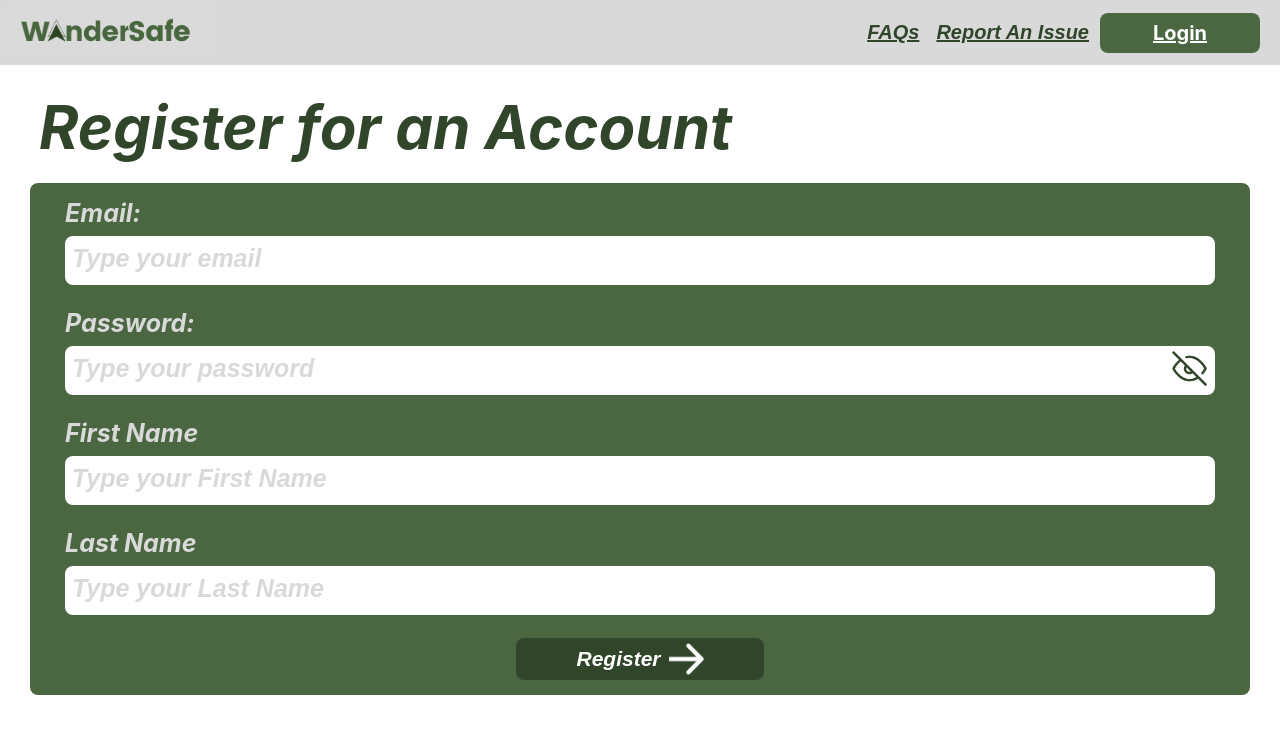
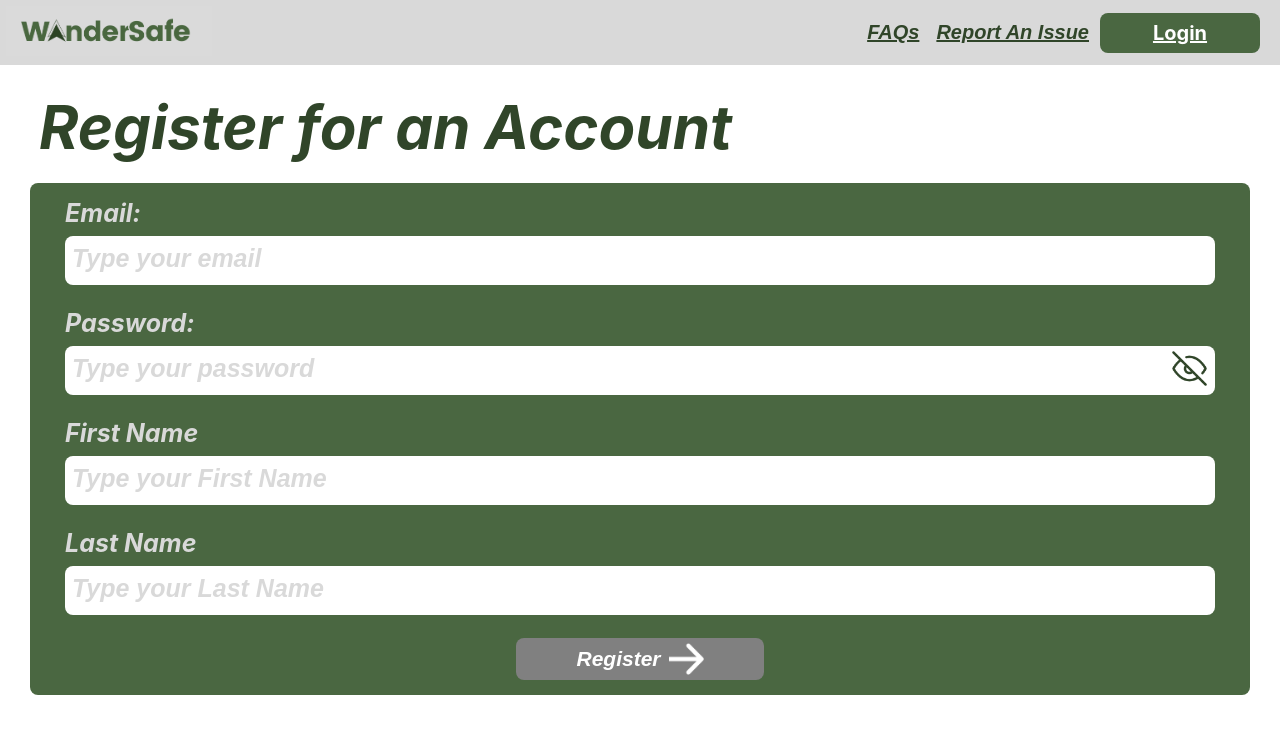
Before and after one commit to sarah-raisuddin/hiker-portal, a React (Create React App) app: page /register in a window 1280 px wide. Shown: the top 734 px of the page. Built offline with nearby package versions, Linux system fonts and the light colour scheme.

Commit message:
submit buttons are now disabled until all fields on forms are non empty

```diff
--- a/src/pages/account-registration.js
+++ b/src/pages/account-registration.js
@@ -23,6 +23,13 @@ function AccountRegistration() {
   const [emailInputError, setEmailInputError] = useState(false);
 
   const location = useLocation();
+
+  // button state
+  const isButtonDisabled =
+    email.trim() === "" ||
+    password.trim() === "" ||
+    firstName.trim() === "" ||
+    lastName.trim() === "";
 
   // reset update status upon re-navigating back to this page
   useEffect(() => {
@@ -142,6 +149,7 @@ function AccountRegistration() {
           <SubmissionButton
             handleSubmit={validateUserAccountInfo}
             text="Register"
+            inactive={isButtonDisabled}
           />
         </div>
       </div>
--- a/src/pages/bug-report.js
+++ b/src/pages/bug-report.js
@@ -8,6 +8,9 @@ import issueIcon from "../images/issue-icon.png";
 function BugReport() {
   const [isIssueSubmitted, setIsIssueSubmitted] = useState(false);
   const [issueDescription, setIssueDescription] = useState("");
+
+  // button state
+  const isButtonDisabled = issueDescription.trim() === "";
 
   const handleSubmit = async (e) => {
     e.preventDefault();
@@ -37,7 +40,11 @@ function BugReport() {
               value={issueDescription}
               onChange={setIssueDescription}
             />
-            <SubmissionButton text="Submit" handleSubmit={handleSubmit} />
+            <SubmissionButton
+              text="Submit"
+              handleSubmit={handleSubmit}
+              inactive={isButtonDisabled}
+            />
           </div>
         )}
         {isIssueSubmitted && (
--- a/src/pages/edit-account.js
+++ b/src/pages/edit-account.js
@@ -28,6 +28,10 @@ function EditAccount() {
   const [hasEmptyField, setHasEmptyField] = useState(false);
 
   const location = useLocation();
+
+  // button state
+  const isButtonDisabled =
+    email.trim() === "" || firstName.trim() === "" || lastName.trim() === "";
 
   // reset update status upon re-navigating back to this page
   useEffect(() => {
@@ -146,7 +150,10 @@ function EditAccount() {
               message={"Account information cannot be blank. Please try again."}
             />
           )}
-          <SubmissionButton handleSubmit={validateUserAccountInfo} />
+          <SubmissionButton
+            handleSubmit={validateUserAccountInfo}
+            inactive={isButtonDisabled}
+          />
         </div>
       </div>
     </div>
--- a/src/pages/login.js
+++ b/src/pages/login.js
@@ -20,6 +20,9 @@ function Login({ handleUserLogIn }) {
 
   // navigation
   const navigateTo = useNavigate();
+
+  // button state
+  const isButtonDisabled = email.trim() === "" || password.trim() === "";
 
   const handleSubmit = async (e) => {
     e.preventDefault();
@@ -111,7 +114,11 @@ function Login({ handleUserLogIn }) {
             <Link to="/account-registration">Click here to sign up</Link>
           </p>
         </div>
-        <SubmissionButton text="Login" handleSubmit={handleSubmit} />
+        <SubmissionButton
+          text="Login"
+          handleSubmit={handleSubmit}
+          inactive={isButtonDisabled}
+        />
       </div>
     </div>
   );
--- a/src/pages/trip-edit.js
+++ b/src/pages/trip-edit.js
@@ -46,6 +46,16 @@ function EditTrip() {
   const [hasEmptyField, setHasEmptyField] = useState(false);
   const [hasInvalidDates, setHasInvalidDates] = useState(false);
   const [hasInvalidPhoneNumber, setHasInvalidPhoneNumber] = useState(false);
+
+  // button state
+  const isButtonDisabled =
+    start_date.trim() === "" ||
+    end_date.trim() === "" ||
+    trail_name.trim() === "" ||
+    entry_point === "" ||
+    exit_point === "" ||
+    emergency_contact_name.trim() === "" ||
+    emergency_contact_number.trim() === "";
 
   const handleCancel = () => {
     navigateTo("/trip-summary");
@@ -206,6 +216,7 @@ function EditTrip() {
                 text="Save"
                 handleSubmit={validateTripPlan}
                 specialIcon={save}
+                inactive={isButtonDisabled}
               ></SubmissionButton>
             </div>
             <div className="controls-cancel">
--- a/src/pages/trip-plan.js
+++ b/src/pages/trip-plan.js
@@ -42,6 +42,15 @@ function PlanTrip() {
   const handleAddNewPlan = () => {
     navigateTo("/trip-plan");
   };
+  // button state
+  const isButtonDisabled =
+    start_date.trim() === "" ||
+    end_date.trim() === "" ||
+    trail_id.trim() === "" ||
+    entry_point === "" ||
+    exit_point === "" ||
+    emergency_contact_name.trim() === "" ||
+    emergency_contact_number.trim() === "";
 
   const getTrailOptions = async () => {
     const apiEndPoint = "http://localhost:3000/sar_dashboard/trails";
@@ -254,7 +263,10 @@ function PlanTrip() {
               message={"Invalid phone number. Please try again."}
             />
           )}
-          <SubmissionButton handleSubmit={validateTripPlan} />
+          <SubmissionButton
+            handleSubmit={validateTripPlan}
+            inactive={isButtonDisabled}
+          />
         </div>
       </div>
     </div>
```
